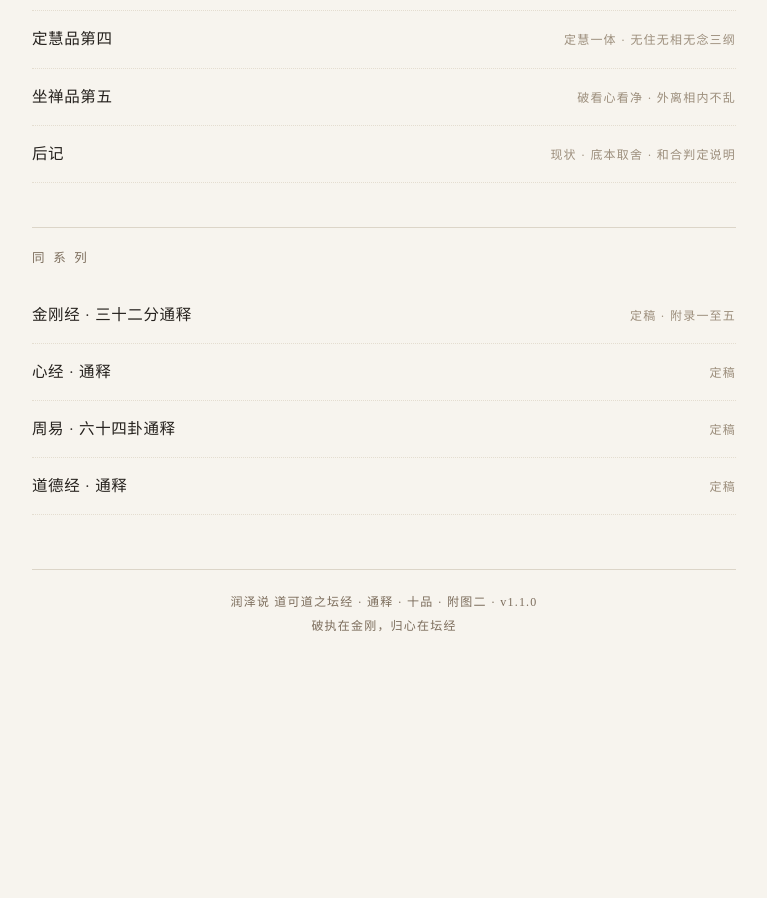
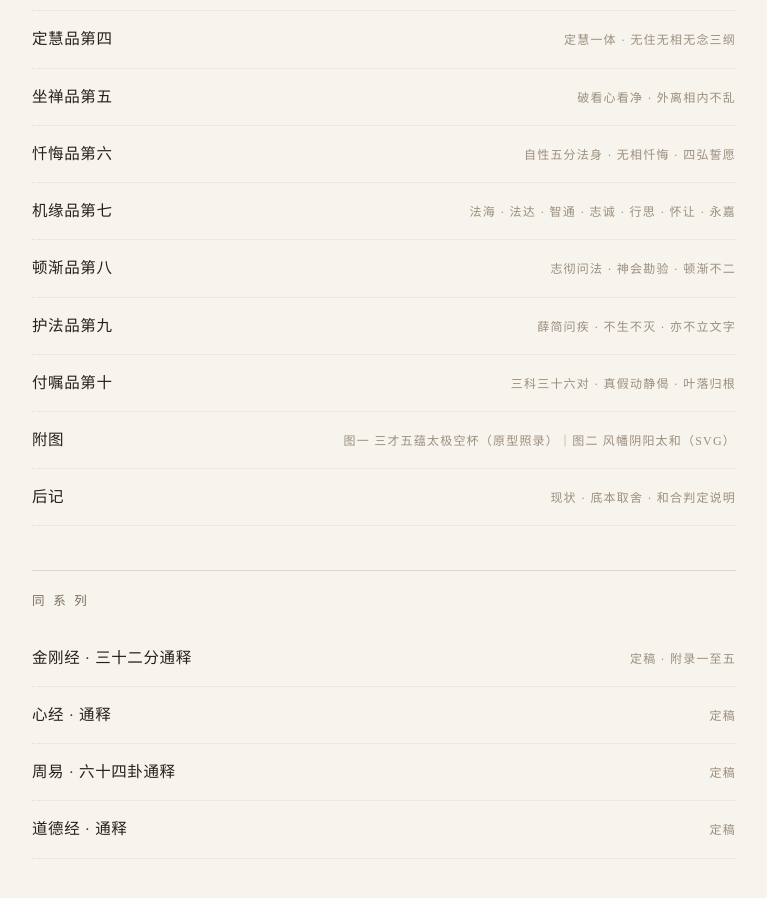
Before and after one commit to q1z2q3-debug/daokedao-tanjing, a plain HTML site: page docs/index.html in a window 1280 px wide. Shown: the part 1089-1987 px from the top of the page, without its empty margins (256-1023 px from the left). Before the commit the page ends 1807 px from the top, so only its background shows below. Drawn offline with Linux system fonts and the light colour scheme.

Commit message:
docs: 首页篇目补齐后五品与附图条目

```diff
--- a/docs/index.html
+++ b/docs/index.html
@@ -52,6 +52,12 @@ p{font-size:15.5px;color:var(--ink2);margin:0 0 .9em;text-align:justify;}
   <a class="entry"><span class="n">疑问品第三</span><span class="s">自性净土 · 功德辨 · 在家修行</span></a>
   <a class="entry"><span class="n">定慧品第四</span><span class="s">定慧一体 · 无住无相无念三纲</span></a>
   <a class="entry"><span class="n">坐禅品第五</span><span class="s">破看心看净 · 外离相内不乱</span></a>
+  <a class="entry"><span class="n">忏悔品第六</span><span class="s">自性五分法身 · 无相忏悔 · 四弘誓愿</span></a>
+  <a class="entry"><span class="n">机缘品第七</span><span class="s">法海 · 法达 · 智通 · 志诚 · 行思 · 怀让 · 永嘉</span></a>
+  <a class="entry"><span class="n">顿渐品第八</span><span class="s">志彻问法 · 神会勘验 · 顿渐不二</span></a>
+  <a class="entry"><span class="n">护法品第九</span><span class="s">薛简问疾 · 不生不灭 · 亦不立文字</span></a>
+  <a class="entry"><span class="n">付嘱品第十</span><span class="s">三科三十六对 · 真假动静偈 · 叶落归根</span></a>
+  <a class="entry"><span class="n">附图</span><span class="s">图一 三才五蕴太极空杯（原型照录）｜图二 风幡阴阳太和（SVG）</span></a>
   <a class="entry"><span class="n">后记</span><span class="s">现状 · 底本取舍 · 和合判定说明</span></a>
 
   <h2>同 系 列</h2>
```
